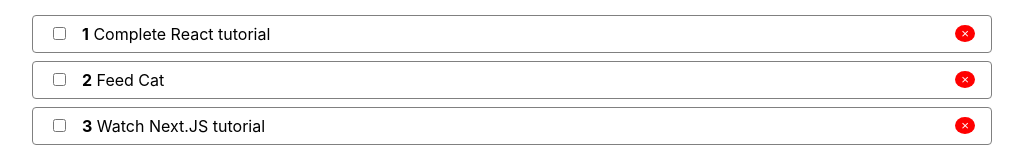
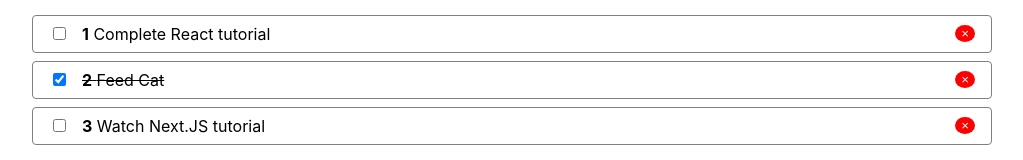
Before and after one commit to lightxlamp/React, a React (Create React App) app in the folder Youtube_course_by_Vladilen/first-react-app/: page / in a window 1280 px wide. Shown: the part 147-307 px from the top of the page, without its empty margins (128-1151 px from the left). Built offline with nearby package versions, Linux system fonts and the light colour scheme.

Commit message:
fix: initial state of checkbox for completed task

```diff
--- a/Youtube_course_by_Vladilen/first-react-app/src/App.js
+++ b/Youtube_course_by_Vladilen/first-react-app/src/App.js
@@ -4,7 +4,7 @@
 function App() {
   const [todos, setTodos] = React.useState([
     {id: 1, completed: false, title: 'Complete React tutorial'},
-    {id: 2, completed: false, title: 'Feed Cat'},
+    {id: 2, completed: true, title: 'Feed Cat'},
     {id: 3, completed: false, title: 'Watch Next.JS tutorial'}
   ]);
 
--- a/Youtube_course_by_Vladilen/first-react-app/src/todo/ToDoItem.js
+++ b/Youtube_course_by_Vladilen/first-react-app/src/todo/ToDoItem.js
@@ -28,6 +28,7 @@
         <span className={classes.join(' ')}>
             <input
                 type="checkbox"
+                checked={todo.completed}
                 style={styles.input}
                 onChange={() => onChange(todo.id)}
             />
```
